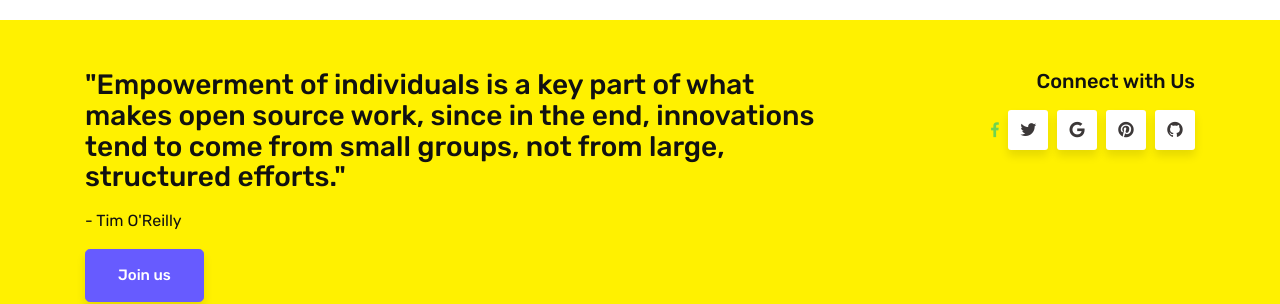
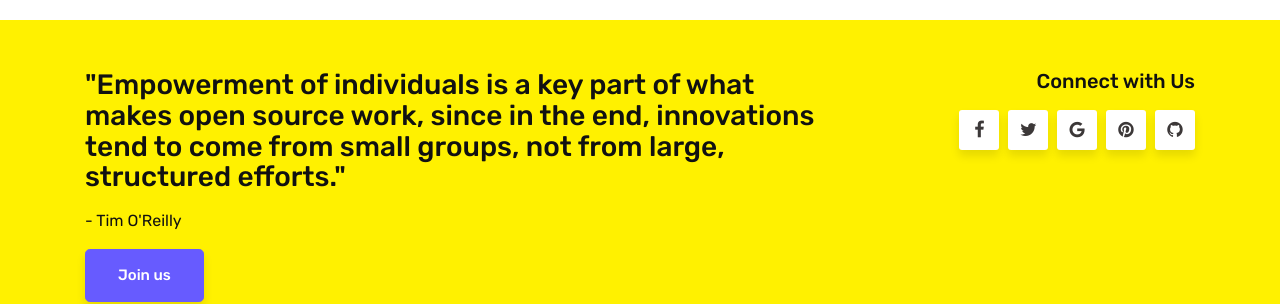
Before and after one commit to glugmvit/glugmvit.github.io, a Jekyll site: the page built from contact.html, in a window 1280 px wide. Shown: the part 544-848 px from the top of the page. Built offline with Jekyll 4.4.1, drawn with Linux system fonts in a browser that asks for light colours.

Commit message:
Add link

```diff
--- a/_layouts/default.html
+++ b/_layouts/default.html
@@ -134,7 +134,7 @@
                 </div>
                 <div class="col-md-4 text-right footersocial">
                     <h5>Connect with Us</h5>
-                    <a class="fa fa-facebook" href="#"></a>
+                    <i class="fa fa-facebook"><a href="#"></a></i>
                     <i class="fa fa-twitter"></i>
                     <i class="fa fa-google"></i>
                     <i class="fa fa-pinterest"></i>
```
